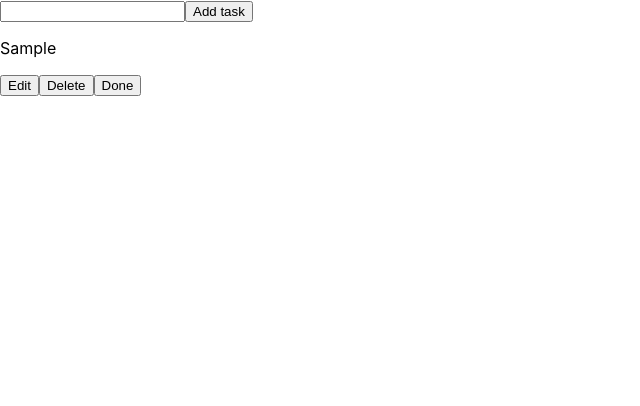
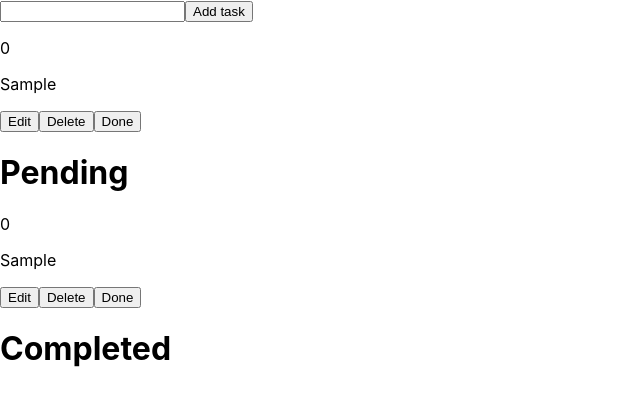
Before and after one commit to MUHAMMADMUKHTARSULEIMAN/to-do-list, a React (Create React App) app: page / in a window 1280 px wide. Both pictures are taken after typing "Sample" into the empty fields and a click on the button "Add task". Shown: the top 406 px of the page, without its empty margins (0-640 px from the left). Built offline with nearby package versions, Linux system fonts and the light colour scheme.

Commit message:
just another commit

```diff
--- a/src/App.js
+++ b/src/App.js
@@ -38,6 +38,26 @@ function taskReducer(draft, action) {
   }
 };
 
+// const initialTextForm = {
+//   text: ""
+// };
+
+
+
+// function formReducer(textForm, action) {
+//   switch(action.type) {
+//     case "handle text input": {
+//       return ({
+//                 ...textForm,
+//         [action.field]: action.payload
+//       });
+//     }
+//     default: {
+//       throw Error(`Unknown action: ${action.type}`)
+//     }
+//   }
+// };
+
 function App() {
   const [tasks, dispatch] = useImmerReducer(taskReducer, initialTasks);
 
@@ -56,6 +76,21 @@ function App() {
     });
   };
 
+  // const [editForm, setEditForm] = useState({
+  //   editText: form.text
+  // });
+
+  // const handleEditChange = (e) => {
+  //   const {name, value} = e.target;
+
+  //   setEditForm(prevForm => {
+  //     return {
+  //       ...prevForm,
+  //       [name]: value
+  //     };
+  //   });
+  // };
+
   const addTask = (e) => {
     e.preventDefault();
 
@@ -73,22 +108,21 @@ function App() {
     });
   };
 
-  const toggleDone = taskId => {
+  const toggleDone = (taskId) => {
     dispatch({
       type: "done",
       id: taskId
-    })
+    });
   };
 
-  const deleteTask = taskId => {
+  const deleteTask = (taskId) => {
     const answer = window.confirm('Do you want to proceed with this action?');
-    if (answer) {
+    if(answer) {
       dispatch({
         type: "delete",
         id: taskId
       });
-    }
-
+    };
   };
 
   const editTask = (taskId) => {
@@ -98,7 +132,22 @@ function App() {
     });
   };
 
-  const pendingTasks = tasks.map(task => {
+  const allTasks = tasks.map(task => {
+    return (
+      <PendingTask
+      key={task.id}
+      taskId={task.id}
+      text={task.text}
+      done={task.done}
+      edit={task.edit}
+      editTask={editTask}
+      toggleDone={toggleDone}
+      deleteTask={deleteTask}
+      />
+    );
+  });
+
+  const pendingTasks = tasks.filter(t => !t.done).map(task => {
     return (
       <PendingTask
       taskId={task.id}
@@ -112,21 +161,19 @@ function App() {
     );
   });
 
-  // const completedTasks = tasks.filter(t => t.done).map(task => {
-  //   return (
-  //     <CompletedTask
-  //     taskId={task.id}
-  //     text={task.text}
-  //     editText={form.editText}
-  //     edit={task.edit}
-  //     done={task.done}
-  //     editTask={editTask}
-  //     toggleDone={toggleDone}
-  //     deleteTask={deleteTask}
-  //     handleChange={handleChange}
-  //     />
-  //   );
-  // });
+  const completedTasks = tasks.filter(t => t.done).map(task => {
+    return (
+      <PendingTask
+      taskId={task.id}
+      text={task.text}
+      done={task.done}
+      edit={task.edit}
+      editTask={editTask}
+      toggleDone={toggleDone}
+      deleteTask={deleteTask}
+      />
+    );
+  });
 
   return (
     <div id="App">
@@ -137,7 +184,17 @@ function App() {
       />
 
       <div>
+        {allTasks}
+      </div>
+
+      <div>
+        <h1>Pending</h1>
         {pendingTasks}
+      </div>
+
+      <div>
+        <h1>Completed</h1>
+        {completedTasks}
       </div>
     </div>
   );
--- a/src/components/PendingTask.js
+++ b/src/components/PendingTask.js
@@ -1,4 +1,5 @@
 import { useState } from "react";
+
 function PendingTask(props) {
   const [form, setForm] = useState({
     editText: props.text
@@ -17,6 +18,7 @@ function PendingTask(props) {
 
   return (
     <div>
+      <p>{props.taskId}</p>
       {!props.edit ?
       <div><p>{form.editText}</p></div> :
       <div><input name="editText" id="editText" type="text" value={form.editText} onChange={handleChange}/></div>
```
